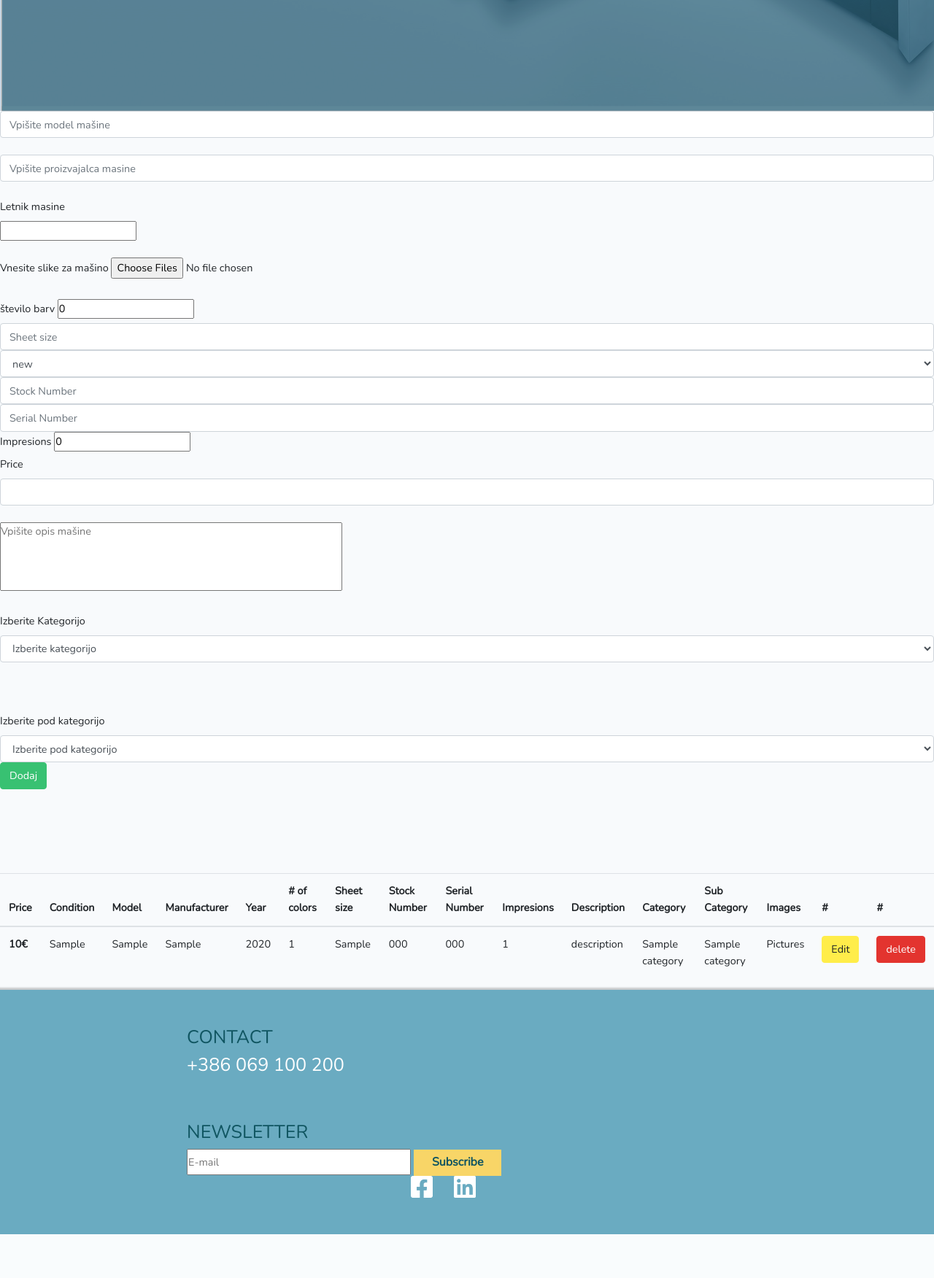
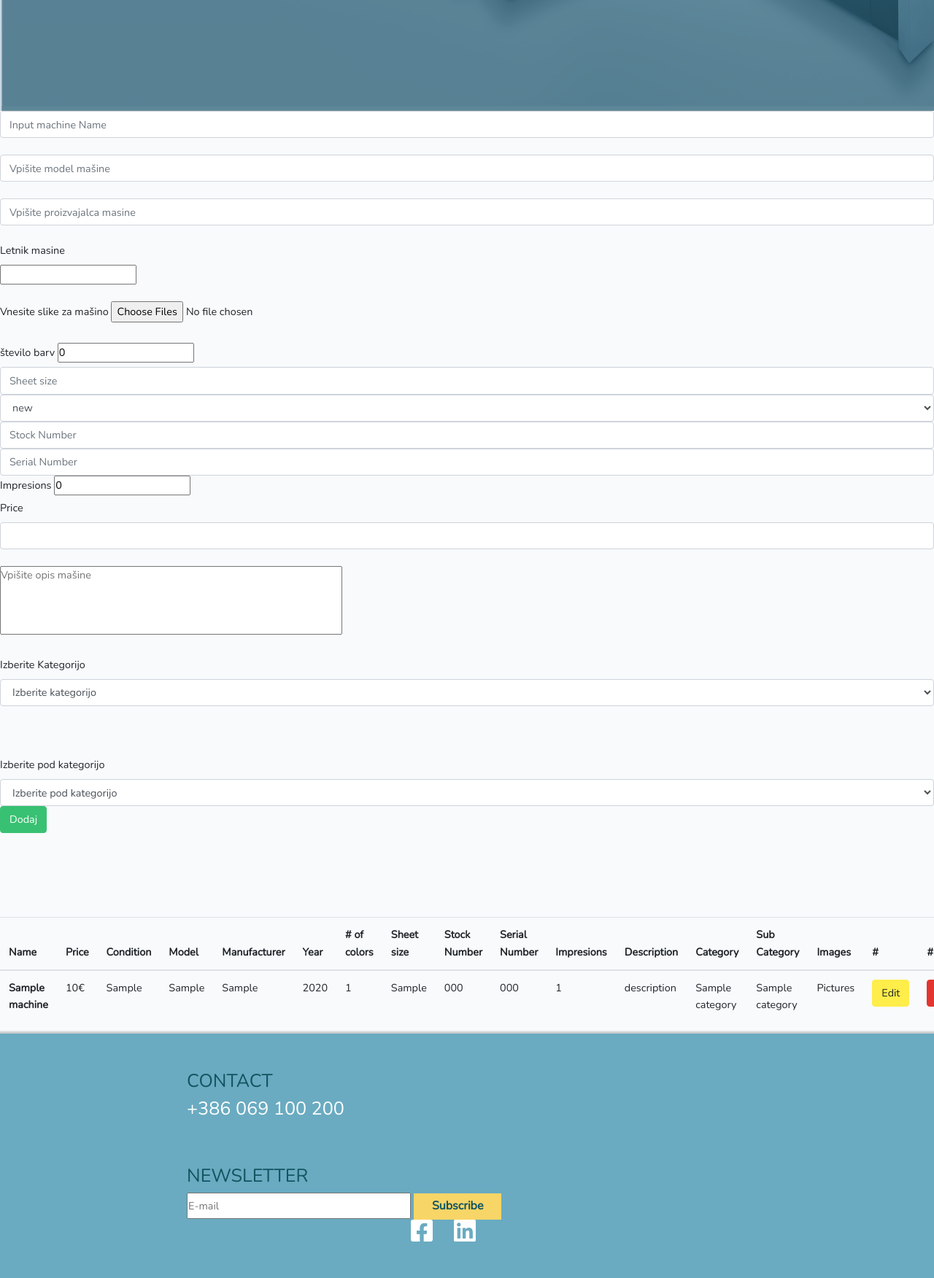
Before and after one commit to sadmiraga/PrintingMachinesStore, a Laravel app: page /machines in a window 1280 px wide; the page is wider, and only the part inside the window is pictured. Shown: the part 664-2416 px from the top of that part at 73% size. Before the commit the page ends 2356 px from the top of that part, so only its background shows below. Run offline with Laravel 8, Linux system fonts and the light colour scheme; a user stored in the database is signed in; tables that the repository leaves empty hold one stand-in row (values such as "Sample post"); style sheets or scripts are compiled from the project's sources; some libraries are stand-ins or nearby versions.

Commit message:
add Name for machine in database

```diff
--- a/app/Http/Controllers/machineController.php
+++ b/app/Http/Controllers/machineController.php
@@ -48,6 +48,8 @@ class machineController extends Controller
 
         //make new machine
         $machine = new machine();
+
+        $machine->name = $request->input('machineName');
 
         //MODEL
         if ($request->input('machineModel') != null) {
@@ -196,6 +198,7 @@ class machineController extends Controller
         //find machine to edit
         $machine = machine::find($request->input('machineID'));
 
+        $machine->name = $request->input('machineName');
 
         //model
         if ($request->has('machineModel')) {
--- a/resources/views/adminPanel/machines/editMachine.blade.php
+++ b/resources/views/adminPanel/machines/editMachine.blade.php
@@ -7,6 +7,8 @@
 @csrf
 
 <input name="machineID" type="hidden" value="{{$machine->id}}">
+
+{!!Form::text('machineName',$machine->name,['class'=>'form-control','id'=>'adminPanelTextInput','placeholder'=>'Vpišite model mašine'])!!}
 
 <!-- MODEL -->
 @if($machine->model != null)
--- a/resources/views/adminPanel/machines/machinesIndex.blade.php
+++ b/resources/views/adminPanel/machines/machinesIndex.blade.php
@@ -5,6 +5,9 @@
 
 {!! Form::open(['url'=>'/addMachine', 'method'=> 'post' , 'enctype'=> 'multipart/form-data', 'class'=>'form-horizontal']) !!}
 @csrf
+
+{!!Form::text('machineName','',['class'=>'form-control','id'=>'adminPanelTextInput','placeholder'=>'Input machine Name', 'required'=>'required'])!!}
+<br>
 
 {!!Form::text('machineModel','',['class'=>'form-control','id'=>'adminPanelTextInput','placeholder'=>'Vpišite model mašine'])!!}
 <br>
@@ -118,6 +121,7 @@ if(categoryID){
 <table class="table">
     <thead>
       <tr>
+        <th scope="col">Name</th>
         <th scope="col">Price</th>
         <th scope="col">Condition</th>
         <th scope="col">Model</th>
@@ -142,7 +146,8 @@ if(categoryID){
       @foreach($machines as $machine)
 
         <tr>
-            <th scope="row">{{$machine->price}}€</th>
+            <th scope="row">{{$machine->name}}</th>
+            <td >{{$machine->price}}€</th>
             <td>{{$machine->condition}}</td>
             <td>{{$machine->model}}</td>
             <td>{{$machine->manufacturer}}</td>
```
Also changed, not shown: database/migrations/2020_09_23_034353_create_machines_table.php, public/images/categories/1601743624.png (added).
